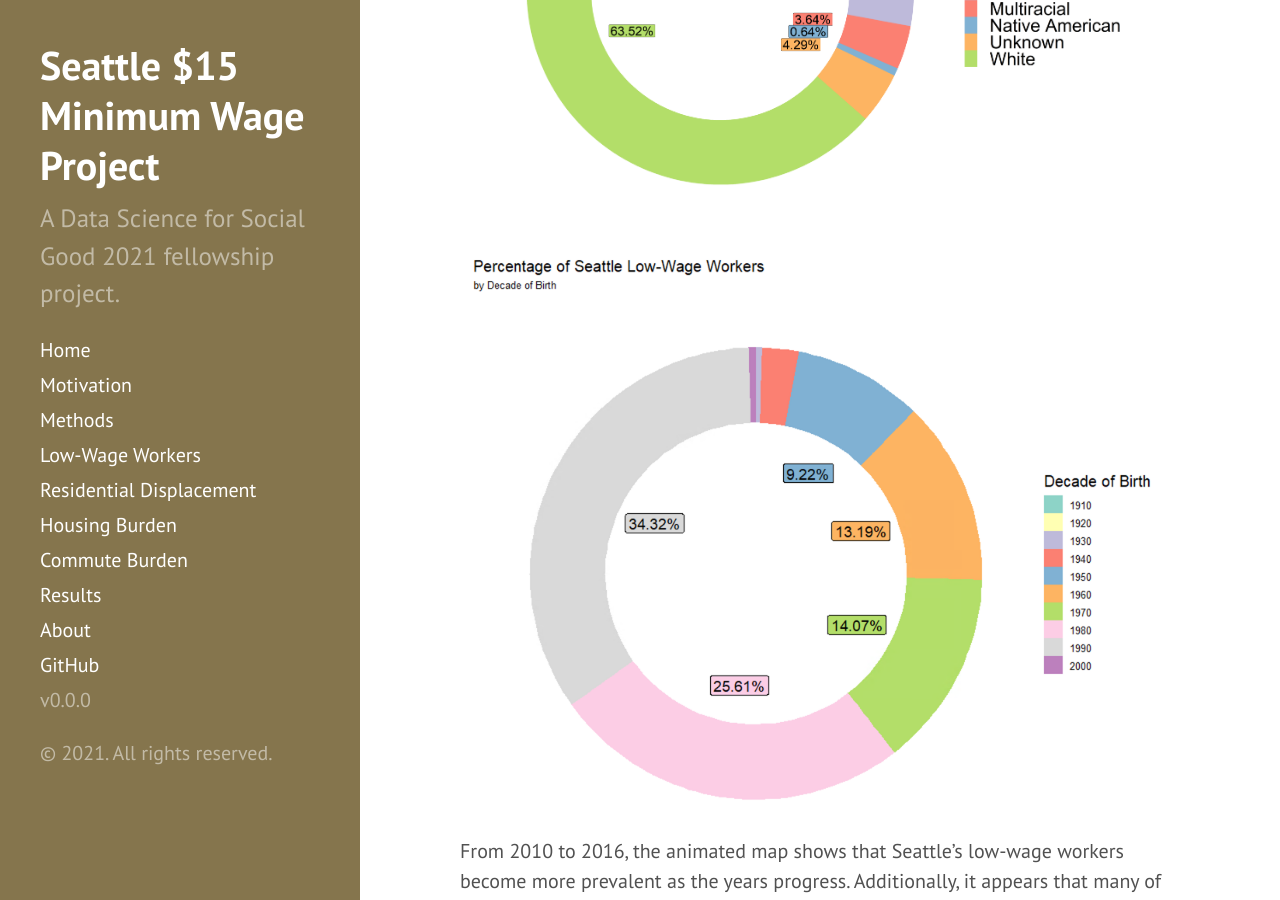
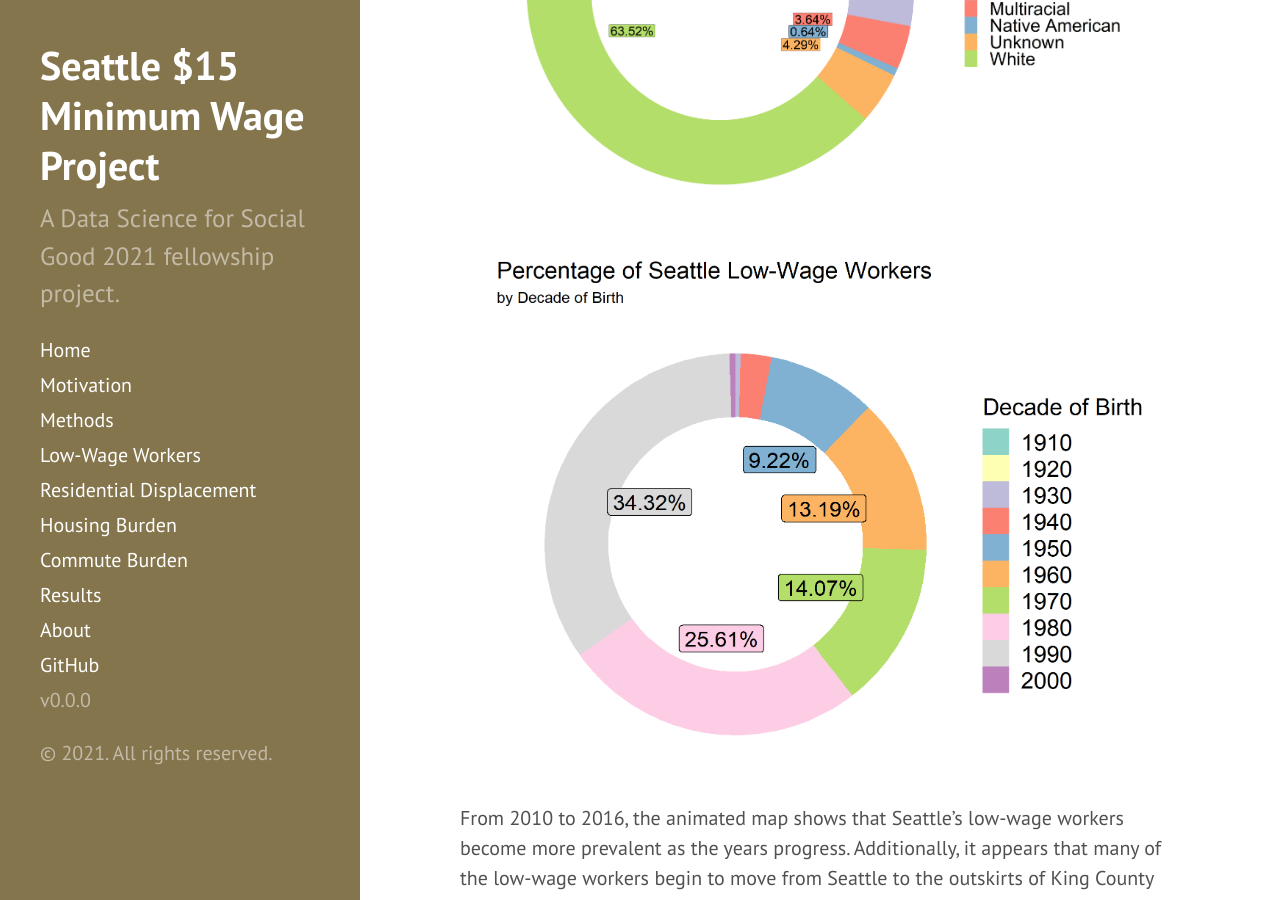
Before and after one commit to uwescience/MinWA, a Jekyll site: the page built from Low-Wage Workers.md, in a window 1280 px wide and 900 px high, scrolled down 2479 px. Built offline with Jekyll 4.4.1, drawn with Linux system fonts in a browser that asks for light colours.

Commit message:
modified image

```diff
--- a/Low-Wage Workers.md
+++ b/Low-Wage Workers.md
@@ -51,7 +51,7 @@ The first visualization below indicates that the percentage of low-wage Seattle
 <img src="{{ site.url }}{{ site.baseurl }}/assets/img/donut_race.png">
 
 
-<img src="{{ site.url }}{{ site.baseurl }}/assets/img/Donut_age.png">
+<img src="{{ site.url }}{{ site.baseurl }}/assets/img/donut_age.png">
 
 
 From 2010 to 2016, the animated map shows that Seattle's low-wage workers become more prevalent as the years progress. Additionally, it appears that many of the low-wage workers begin to move from Seattle to the outskirts of King County and beyond.
```
Also changed, not shown: assets/img/Donut_age.jpg (deleted), assets/img/Donut_age.png.
